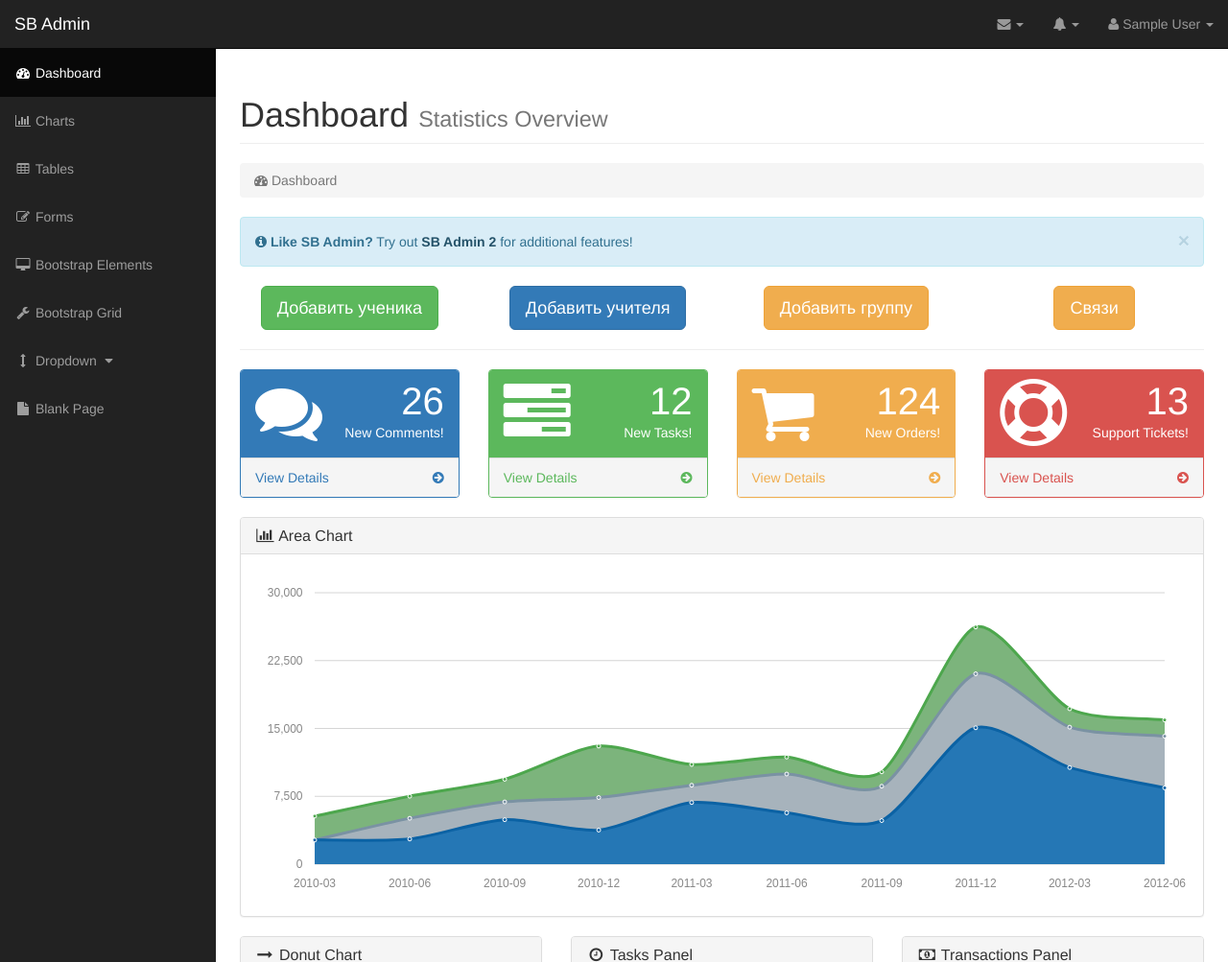
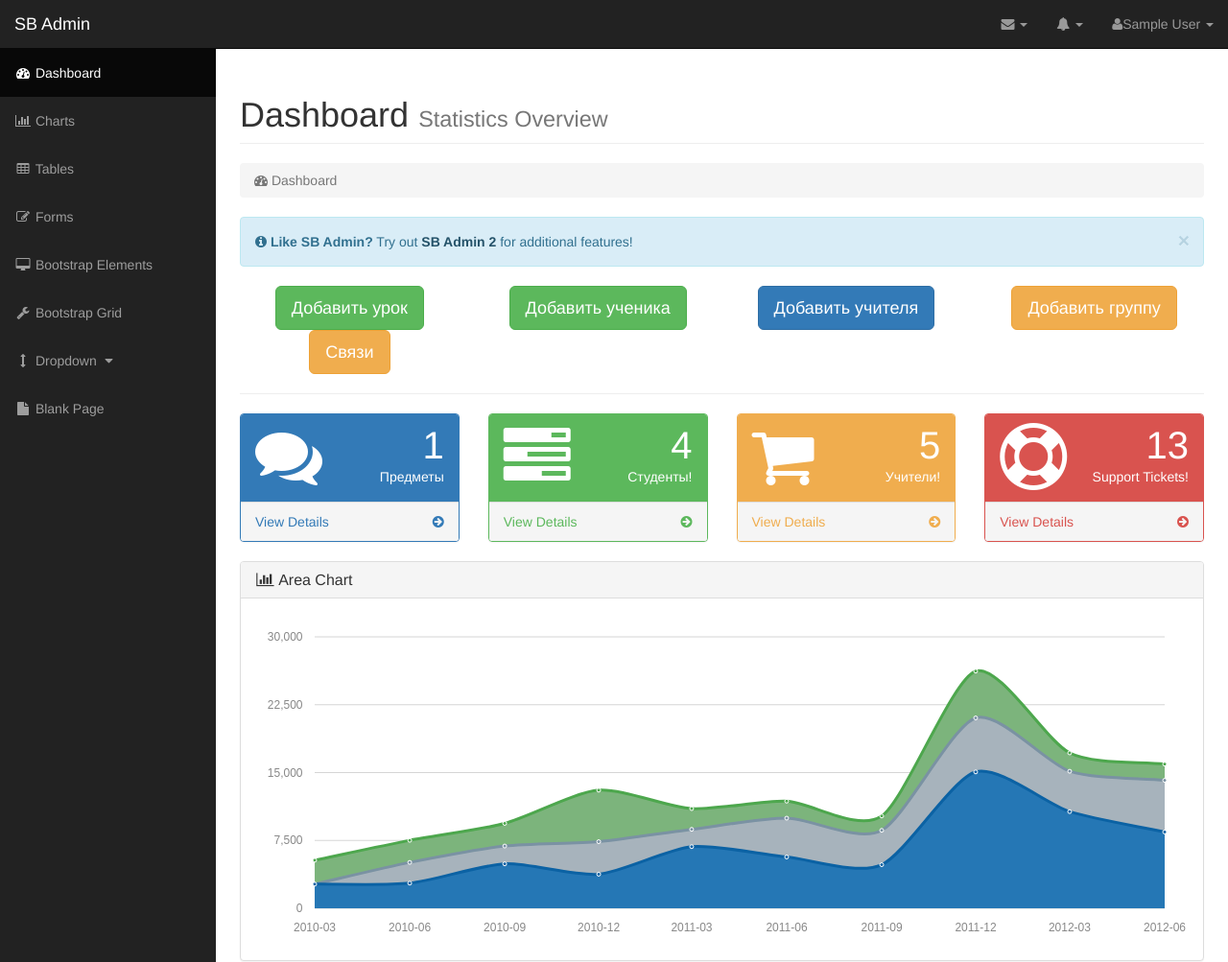
Before and after one commit to Jteamkz/jjournal, a PHP site: page /admin_panel.php in a window 1280 px wide. Shown: the top 1003 px of the page at 96% size. Run offline with PHP 8.4, Linux system fonts and the light colour scheme; a user stored in the database is signed in; data comes from the database, SQL or seed files in the repository; tables that the repository leaves empty or names only in its code hold one stand-in row (values such as "Sample post"); grey boxes labelled with a size stand in for pictures from a placeholder-image service; some libraries are stand-ins or nearby versions.

Commit message:
Admin Panel number shows

```diff
--- a/admin_panel.php
+++ b/admin_panel.php
@@ -1,7 +1,9 @@
 <?php
 
 include 'php/session.php';
-
+include 'php/db/connect_db.php';
+include 'php/db/get_all_data.php';
+include 'php/db/get.php';
 ?>
 <!DOCTYPE html>
 <html lang="en">
@@ -129,7 +131,7 @@ include 'php/session.php';
                     </ul>
                 </li>
                 <li class="dropdown">
-                    <a href="#" class="dropdown-toggle" data-toggle="dropdown"><i class="fa fa-user"></i> <?php echo $studycenter; ?> <b class="caret"></b></a>
+                    <a href="#" class="dropdown-toggle" data-toggle="dropdown"><i class="fa fa-user"></i><?php echo $studycenter; ?> <b class="caret"></b></a>
                     <ul class="dropdown-menu">
                         <li>
                             <a href="#"><i class="fa fa-fw fa-user"></i> Profile</a>
@@ -217,6 +219,9 @@ include 'php/session.php';
                 <!-- /.row -->
                 <div class="row" style="text-align: center">
                     <div class="col-xs-3">
+                        <a class="btn btn-success btn-lg" href="php/add_student.php">Добавить урок</a>
+                    </div>
+                    <div class="col-xs-3">
                         <a class="btn btn-success btn-lg" href="php/add_student.php">Добавить ученика</a>
                     </div>
                     <div class="col-xs-3">
@@ -231,6 +236,42 @@ include 'php/session.php';
                 </div>
                 <hr>
                 <div class="row">
+                    <?php
+                        // $fld = array('id');
+                        //$result = get_data($fld ,'subjects', $connection);
+                        $result = getAllData('subjects', $connection);
+
+                        $num_of_subjects = 0;
+
+                        if ($result->num_rows > 0) {
+
+                            while($row = $result->fetch_assoc()) {
+                                $num_of_subjects++;
+                            }
+                        }
+                        //unset($result);
+                        $result = getAllData('student', $connection);
+
+                        $num_of_students = 0;
+
+                        if ($result->num_rows > 0) {
+
+                            while($row = $result->fetch_assoc()) {
+                                $num_of_students++;
+                            }
+                        }
+
+                        $result = getAllData('teacher', $connection);
+
+                        $num_of_teachers = 0;
+
+                        if ($result->num_rows > 0) {
+
+                            while($row = $result->fetch_assoc()) {
+                                $num_of_teachers++;
+                            }
+                        }
+                    ?>
                     <div class="col-lg-3 col-md-6">
                         <div class="panel panel-primary">
                             <div class="panel-heading">
@@ -239,8 +280,8 @@ include 'php/session.php';
                                         <i class="fa fa-comments fa-5x"></i>
                                     </div>
                                     <div class="col-xs-9 text-right">
-                                        <div class="huge">26</div>
-                                        <div>New Comments!</div>
+                                        <div class="huge"><?php echo $num_of_subjects; ?></div>
+                                        <div>Предметы</div>
                                     </div>
                                 </div>
                             </div>
@@ -261,8 +302,8 @@ include 'php/session.php';
                                         <i class="fa fa-tasks fa-5x"></i>
                                     </div>
                                     <div class="col-xs-9 text-right">
-                                        <div class="huge">12</div>
-                                        <div>New Tasks!</div>
+                                        <div class="huge"><?php echo $num_of_students; ?></div>
+                                        <div>Студенты!</div>
                                     </div>
                                 </div>
                             </div>
@@ -283,8 +324,8 @@ include 'php/session.php';
                                         <i class="fa fa-shopping-cart fa-5x"></i>
                                     </div>
                                     <div class="col-xs-9 text-right">
-                                        <div class="huge">124</div>
-                                        <div>New Orders!</div>
+                                        <div class="huge"><?php echo $num_of_teachers; ?></div>
+                                        <div>Учители!</div>
                                     </div>
                                 </div>
                             </div>
--- /dev/null
+++ b/php/db/get.php
@@ -0,0 +1,20 @@
+<?php
+function get_data($fld, $table_name, $connection){
+
+	$size = sizeof($fld);
+	$fields = "";
+	if ($size == 1) {
+		$fields = $fld[0];
+	}else{
+		for ($i=0; $i < $size; $i++) {
+			$fields = $fields . "," . $fld[$i];
+		}
+		$fields = ltrim($fields, ',');
+	}
+
+	$sql = "SELECT ".$fields." FROM ".$table_name;
+
+	$result = $connection->query($sql);
+	return $result;
+}
+?>
--- /dev/null
+++ b/php/db/get_all_data.php
@@ -0,0 +1,9 @@
+<?php
+function getAllData($table_name, $connection){
+
+	$sql = "SELECT * FROM ".$table_name;
+
+	$result = $connection->query($sql);
+	return $result;
+}
+?>
```
